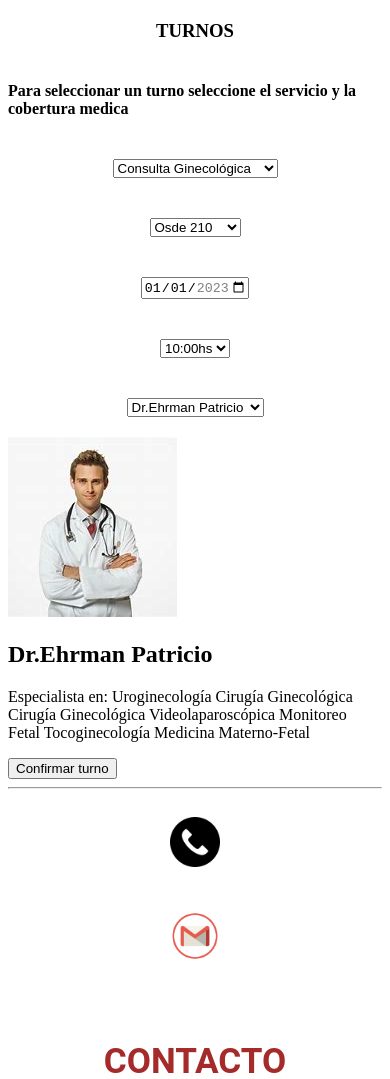
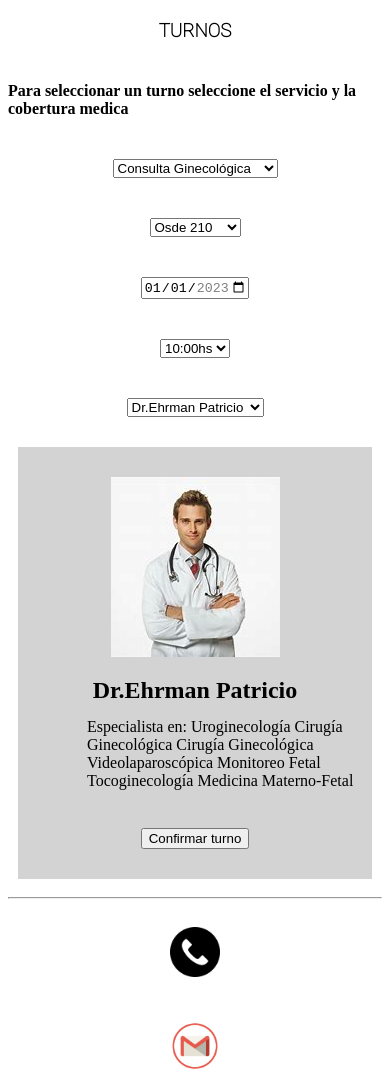
Before and after one commit to EzequielEhrman/GrupoMedicoHigea, a plain HTML site: page pages/turnos.html in a window 390 px wide. Shown: the part 395-1474 px from the top of the page. Drawn offline with Linux system fonts and the light colour scheme.

Commit message:
Completando Css para turnos en vista mobile

```diff
--- a/css/style.css
+++ b/css/style.css
@@ -18,6 +18,7 @@ ul{
 .profesionales{
     font-family: 'Roboto', sans-serif;
 }
+.tituloh3{font-family: 'Roboto', sans-serif;}
 .titulodr{
     font-family: 'Roboto', sans-serif;
     font-size: 20px;
@@ -153,4 +154,10 @@ margin: 5px;
     flex-direction: column;
     align-items: center;
 }
+.pos{
+    position: relative;
+    top: -22px;
+    left: 39px;
 }
+
+}
--- a/pages/turnos.html
+++ b/pages/turnos.html
@@ -7,6 +7,12 @@
     <title>Turnos</title>
     <link rel="stylesheet" href="../css/style.css">
     <link rel="shortcut icon" href="../img/logo-higea (1).png" type="image/x-icon">
+    <link rel="preconnect" href="https://fonts.googleapis.com">
+    <link rel="preconnect" href="https://fonts.gstatic.com" crossorigin>
+    <link href="https://fonts.googleapis.com/css2?family=Roboto:wght@100&display=swap" rel="stylesheet">
+    <link rel="preconnect" href="https://fonts.googleapis.com">
+    <link rel="preconnect" href="https://fonts.gstatic.com" crossorigin>
+    <link href="https://fonts.googleapis.com/css2?family=Roboto:ital,wght@1,300&display=swap" rel="stylesheet">
 </head>
 
 <body>
@@ -104,11 +110,11 @@
           <option value="perez">Dra.Perez Natalia</option>
         </select>
       </div>
-      <div class="doctorselec Align-i-center">
-        <section >
+      <div class="doctorselec Align-i-center fondocua">
+        <section class="fondocua Align-i-center drs">
             <img src="../img/patricio.jpeg" alt="medicopatricio">
-            <h1 >Dr.Ehrman Patricio</h1>
-            <p>
+            <h1 class="Align-i-center drs">Dr.Ehrman Patricio</h1>
+            <p class="drs Align-i-center pos">
                 Especialista en:
                 Uroginecología
                 Cirugía Ginecológica
```
